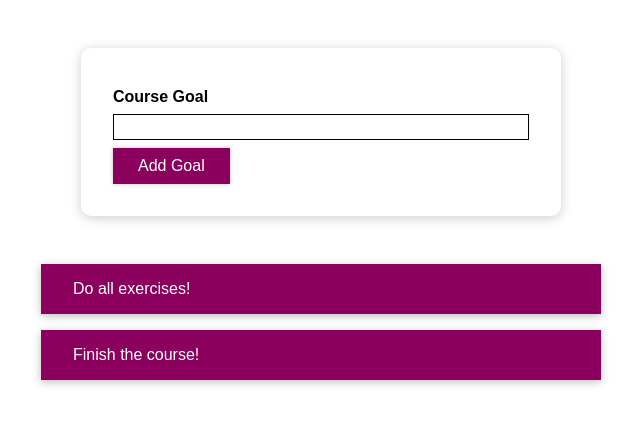
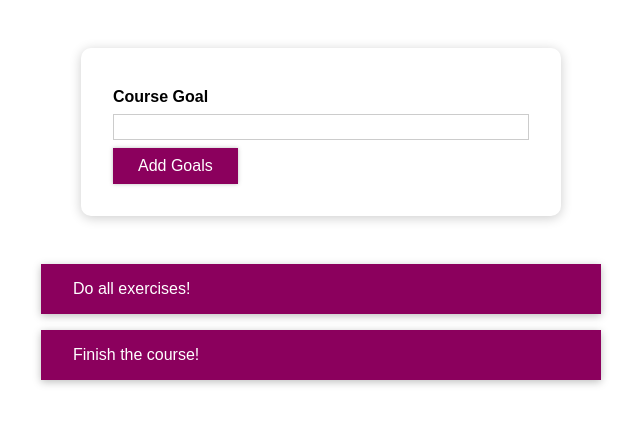
Before and after one commit to Bearpaw11/goalsapp, a React (Create React App) app: page / in a window 1280 px wide. Shown: the top 424 px of the page, without its empty margins (319-959 px from the left). Built offline with nearby package versions, Linux system fonts and the light colour scheme.

Commit message:
refactor: updated css conditional rendering on CourseInput.js. CSS is no longer inline but kept in CourseInput.css

```diff
--- a/public/index.html
+++ b/public/index.html
@@ -27,7 +27,7 @@
     <title>React App</title>
   </head>
   <body>
-    <noscript>You need to enable JavaScript to run this app.</noscript>
+    <!-- <noscript>You need to enable JavaScript to run this app.</noscript> -->
     <div id="root"></div>
     <!--
       This HTML file is a template.
--- a/src/components/CourseGoals/CourseInput/CourseInput.css
+++ b/src/components/CourseGoals/CourseInput/CourseInput.css
@@ -22,3 +22,12 @@
   background: #fad0ec;
   border-color: #8b005d;
 }
+
+.form-control.invalid input {
+  border-color: red;
+  background: salmon;
+}
+
+.form-control.invalid label {
+  color: red;
+}
--- a/src/components/CourseGoals/CourseInput/CourseInput.js
+++ b/src/components/CourseGoals/CourseInput/CourseInput.js
@@ -25,18 +25,11 @@ const CourseInput = props => {
 
   return (
     <form onSubmit={formSubmitHandler}>
-      <div className="form-control">
-        <label style ={{color: !isValid ? 'red': 'black'}}>Course Goal</label>
-        <input
-          style ={
-            {borderColor: !isValid ? 'red': 'black',
-            background: !isValid ? 'salmon': 'transparent'
-          }}
-          type="text"
-          onChange={goalInputChangeHandler}
-        />
+      <div className={`form-control ${!isValid ? "invalid" : ""}`}>
+        <label>Course Goal</label>
+        <input type="text" onChange={goalInputChangeHandler}/>
       </div>
-      <Button type="submit">Add Goal</Button>
+      <Button type="submit">Add Goals</Button>
     </form>
   );
 };
```
Also changed, not shown: 1 other file (tests, documents, lock files or other folders).
